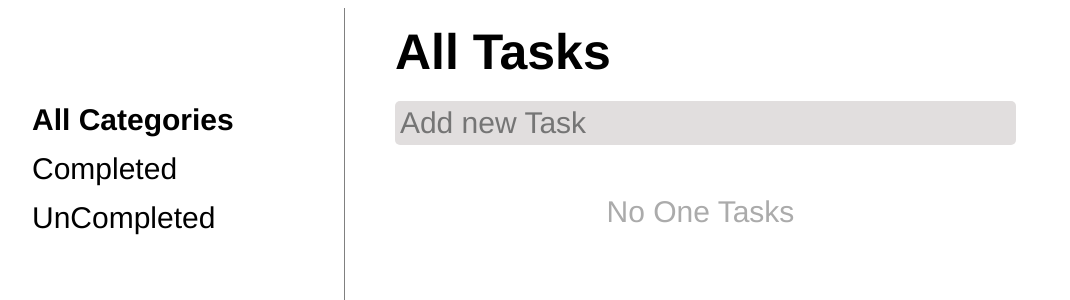
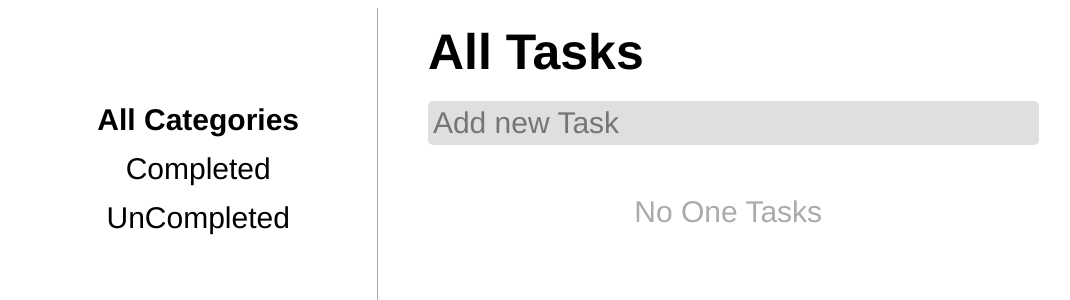
Before and after one commit to VladyslavLohynskyi/to-do-list-ts, a React (Create React App) app: page / in a window 1280 px wide. Shown: the top 300 px of the page, without its empty margins (96-1166 px from the left). Built offline with nearby package versions, Linux system fonts and the light colour scheme.

Commit message:
add mobile responsive

```diff
--- a/src/components/App/App.css
+++ b/src/components/App/App.css
@@ -5,7 +5,19 @@
 }
 
 .app-container{
-  display: flex;
-  width: 80vw;
+  width: 100vw;
   height: 99vh;
 }
+
+@media screen and (min-width:900px) {
+  .app-container{
+    display: flex;
+    padding-left: 45px;
+  }
+}
+
+@media screen and (min-width:1030px) {
+  .app-container{
+    width: 80vw;
+  }
+}
--- a/src/components/Category/Category.css
+++ b/src/components/Category/Category.css
@@ -1,12 +1,13 @@
 .category-container{
-    border-right: 1px solid gray;
-    width: 30%;
-    padding-top: 80px;
-    padding-right: 50px;
+    padding: 15px;
+    display: flex;
+    flex-direction: column;
+    border-bottom: 1px solid var(--secondary-text-color);
 }
 
 .filter-btn{
     display: inline-block;
+    text-align: center;
     margin-top: 15px;
     cursor: pointer;
     color: var(--main-text-color);
@@ -27,7 +28,20 @@
 
 .filter-btn-active{
     display: inline-block;
+    text-align: center;
     margin-top: 15px;
     font-weight: 700;
     color: var(--main-text-color);
 }
+
+
+@media screen and (min-width:900px) {
+    .category-container{
+          width: 30%;
+          padding-top: 80px;
+          padding-right: 50px;
+          border-right: 1px solid var(--secondary-text-color);
+          border-bottom: none
+        }
+
+  }
--- a/src/components/Tasks/Tasks.css
+++ b/src/components/Tasks/Tasks.css
@@ -1,6 +1,5 @@
 .tasks-container{
     margin: 15px 50px;
-    width: 70%;
 }
 
 .task-header{
@@ -22,3 +21,11 @@
     margin-top: 50px;
     color: var(--secondary-text-color);
 }
+
+@media screen and (min-width:900px) {
+    .tasks-container{
+        margin: 15px 50px;
+        width: 70%;
+    }
+
+  }
```
